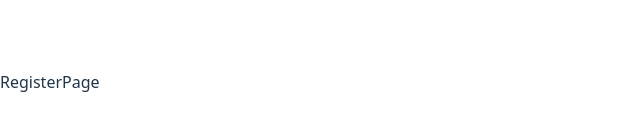
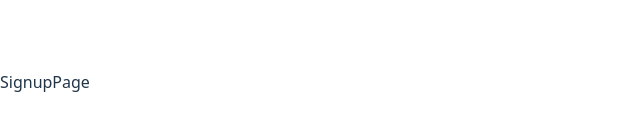
Before and after one commit to Kevin-Rozario/byte-code, a React (Vite) app in the folder frontend/: page /register in a window 1280 px wide. Shown: the part 318-448 px from the top of the page, without its empty margins (0-640 px from the left). Built offline with nearby package versions, Linux system fonts and the light colour scheme.

Commit message:
feat: add SignupPage component and update routing to replace RegisterPage

```diff
--- a/frontend/package.json
+++ b/frontend/package.json
@@ -14,6 +14,7 @@
     "axios": "^1.9.0",
     "react": "^19.1.0",
     "react-dom": "^19.1.0",
+    "react-hook-form": "^7.56.4",
     "react-router-dom": "^7.6.0"
   },
   "devDependencies": {
--- a/frontend/src/App.jsx
+++ b/frontend/src/App.jsx
@@ -2,7 +2,7 @@ import React from "react";
 import { Route, Routes, Navigate } from "react-router-dom";
 import HomePage from "./pages/HomePage";
 import LoginPage from "./pages/LoginPage";
-import RegisterPage from "./pages/RegisterPage";
+import SignupPage from "./pages/SignupPage";
 
 const App = () => {
   return (
@@ -10,7 +10,7 @@ const App = () => {
       <Routes>
         <Route path="/" element={<HomePage />} />
         <Route path="/login" element={<LoginPage />} />
-        <Route path="/register" element={<RegisterPage />} />
+        <Route path="/register" element={<SignupPage />} />
       </Routes>
     </>
   );
--- a/frontend/src/pages/RegisterPage.jsx
+++ /dev/null
@@ -1,9 +0,0 @@
-import React from 'react'
-
-const RegisterPage = () => {
-  return (
-    <div>RegisterPage</div>
-  )
-}
-
-export default RegisterPage;
--- /dev/null
+++ b/frontend/src/pages/SignupPage.jsx
@@ -0,0 +1,7 @@
+import React from "react";
+
+const SignupPage = () => {
+  return <div>SignupPage</div>;
+};
+
+export default SignupPage;
```
Also changed, not shown: 1 other file (tests, documents, lock files or other folders).
